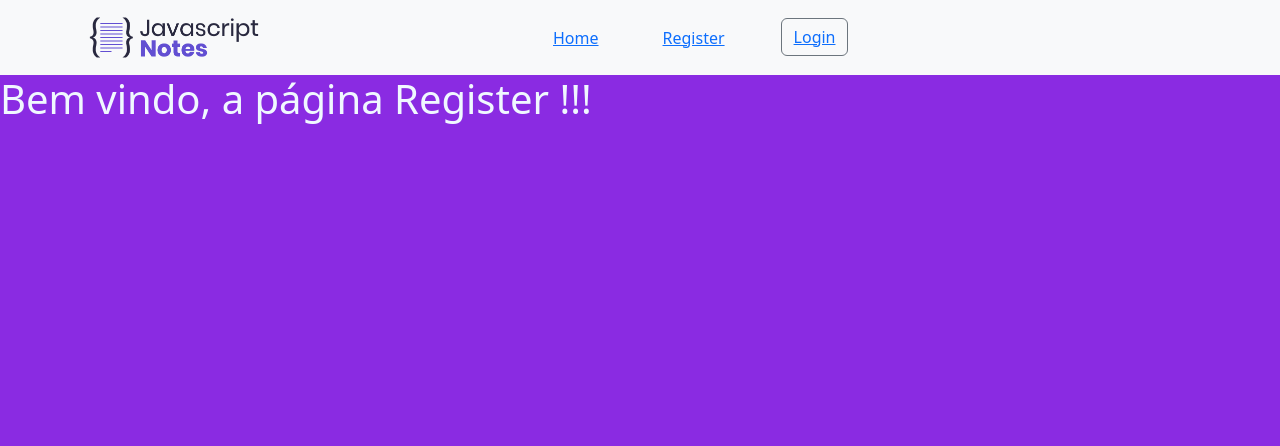
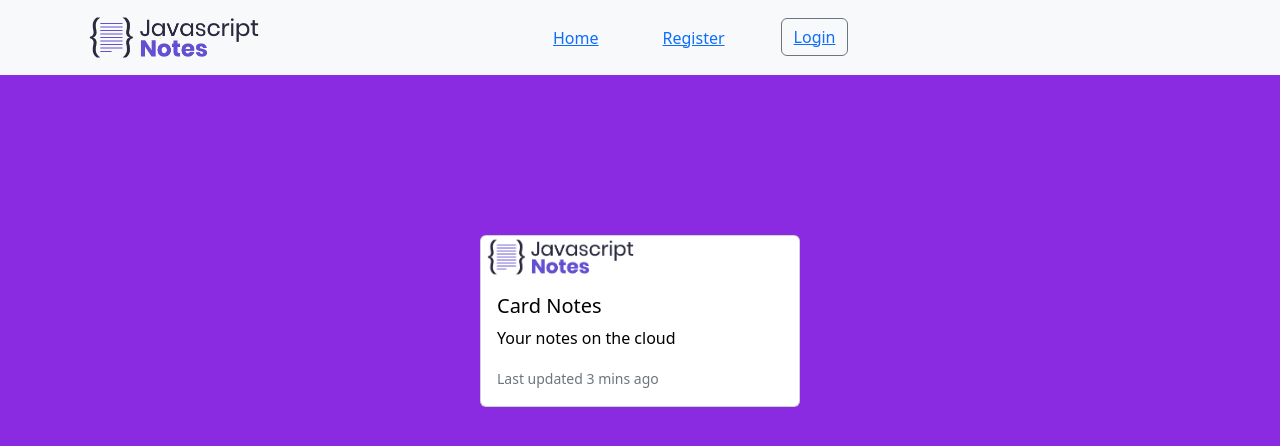
Before and after one commit to fbrnery/App_react_app_note_cliente, a React (Create React App) app: page /register in a window 1280 px wide. Shown: the top 446 px of the page. Built offline with nearby package versions, Linux system fonts and the light colour scheme; the HTML template or start-up script is replaced by a standard one.

Commit message:
Tela de registro

```diff
--- a/src/component/Header/index.css
+++ b/src/component/Header/index.css
@@ -7,7 +7,6 @@
 
 }
 
-
 .navbar-expand-lg .navbar-nav .nav-link {
     padding-right: 3.5rem;
     padding-left: 0.5rem;
--- /dev/null
+++ b/src/screens/auth/register/index.css
@@ -0,0 +1,16 @@
+body {
+    background-color: blueviolet;
+    color: black;
+    height: calc(100% - 70px);
+
+}
+.card-img, .card-img-bottom, .card-img-top {
+    width: 50%;
+    height: 50%;
+}
+.card-group>.card {
+    margin-top: 10rem;
+    margin-bottom: 10rem;
+    margin-left: 30rem;
+    margin-right: 30rem;
+}
--- a/src/screens/auth/register/index.js
+++ b/src/screens/auth/register/index.js
@@ -1,14 +1,24 @@
 import React, { Fragment } from 'react';
 import { Link } from "react-router-dom";
+import Header from '../../../component/Header';
+import LogoImage from '../../../assets/images/logo.png';
+import './index.css'
 
 function Register() {
     return (
-      <div>
         <Fragment>
-            <h1> Bem vindo, a página Register !!!</h1>
-        </Fragment>
-      </div>
+            <div class="card-group">
+                <div class="card">
+                    <img src={LogoImage} class="card-img-top" alt="..." />
+                    <div class="card-body">
+                        <h5 class="card-title">Card Notes</h5>
+                        <p class="card-text"> Your notes on the cloud</p>
+                        <p class="card-text"><small class="text-muted">Last updated 3 mins ago</small></p>
+                    </div>
+                </div>
+            </div>
+            </Fragment >
     );
-  }
+}
 
 export default Register;
```
